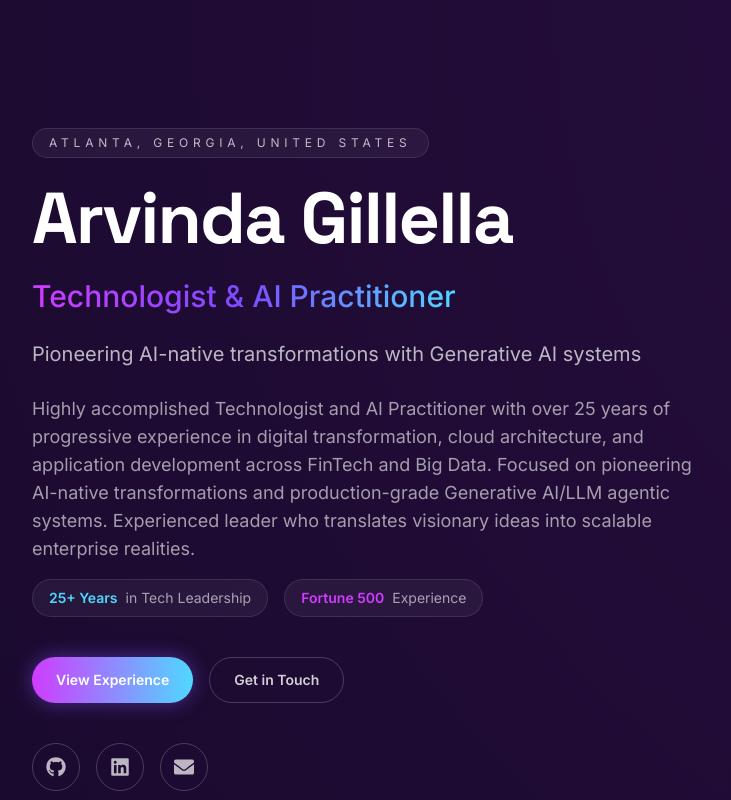
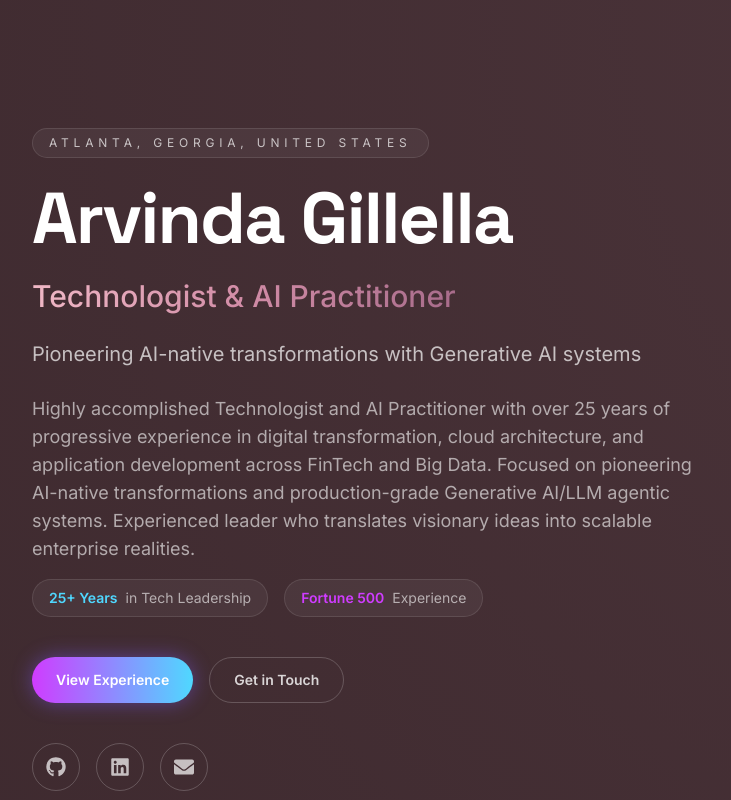
Before and after one commit to gillella/gillella.github.io, a Next.js app: page / in a window 1280 px wide. Shown: the top 800 px of the page, without its empty margins (0-731 px from the left). Built offline with nearby package versions, Linux system fonts and the light colour scheme.

Commit message:
Restyle background to dusty rose

```diff
--- a/src/styles/globals.css
+++ b/src/styles/globals.css
@@ -4,7 +4,7 @@
 
 :root {
   color-scheme: dark;
-  --background-color: #08051a;
+  --background-color: #2b1b1f;
 }
 
 @layer base {
@@ -16,8 +16,8 @@
   body {
     @apply min-h-screen bg-midnight text-slate font-body antialiased;
     background-image:
-      radial-gradient(circle at top right, rgba(207, 60, 255, 0.16), transparent 45%),
-      radial-gradient(circle at bottom left, rgba(79, 216, 255, 0.12), transparent 55%);
+      radial-gradient(circle at top right, rgba(231, 174, 189, 0.18), transparent 45%),
+      radial-gradient(circle at bottom left, rgba(189, 138, 149, 0.12), transparent 55%);
   }
 
   h1, h2, h3, h4, h5, h6 {
@@ -25,7 +25,7 @@
   }
 
   ::selection {
-    background-color: rgba(207, 60, 255, 0.4);
+    background-color: rgba(231, 174, 189, 0.35);
     color: #ffffff;
   }
 }
--- a/tailwind.config.js
+++ b/tailwind.config.js
@@ -8,17 +8,17 @@ module.exports = {
   theme: {
     extend: {
       colors: {
-        midnight: '#08051a',
+        midnight: '#2b1b1f',
         iris: '#431e9a',
         magenta: '#cf3cff',
         cyan: '#4fd8ff',
         gold: '#ffb347',
         slate: '#cfd3dd',
-        surface: '#0d0a24',
+        surface: '#331f25',
       },
       backgroundImage: {
-        'gradient-primary': 'linear-gradient(to right, #cf3cff, #7a4bff, #4fd8ff)',
-        'grid-surface': 'radial-gradient(circle at center, rgba(79,216,255,0.12) 0, rgba(8,5,26,0) 70%)',
+        'gradient-primary': 'linear-gradient(to right, #f0b8c6, #d18ca6, #a86c8b)',
+        'grid-surface': 'radial-gradient(circle at center, rgba(231,174,189,0.14) 0, rgba(43,27,31,0) 70%)',
       },
       animation: {
         'fade-in': 'fade-in 0.5s ease-in-out forwards',
```
